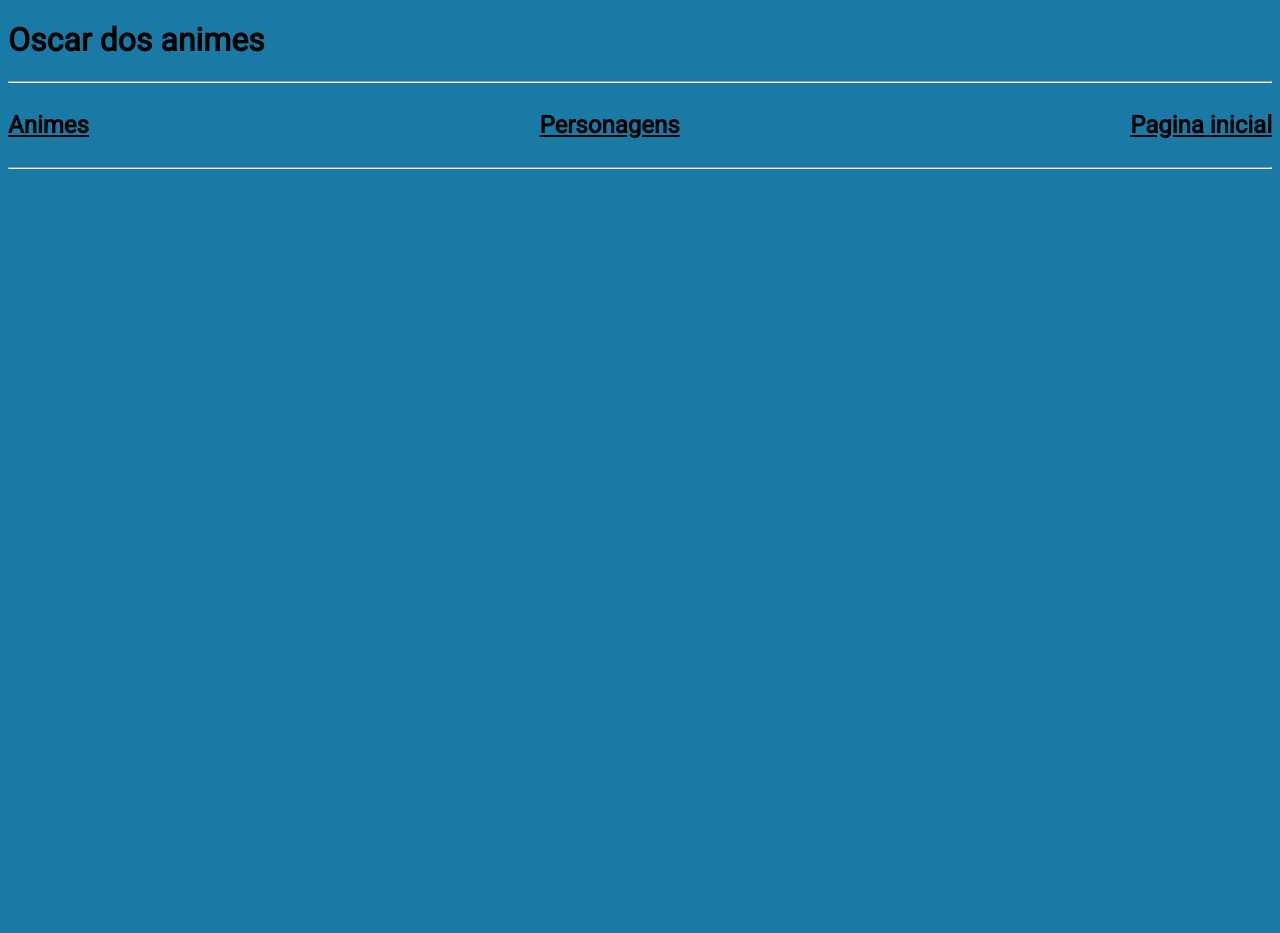
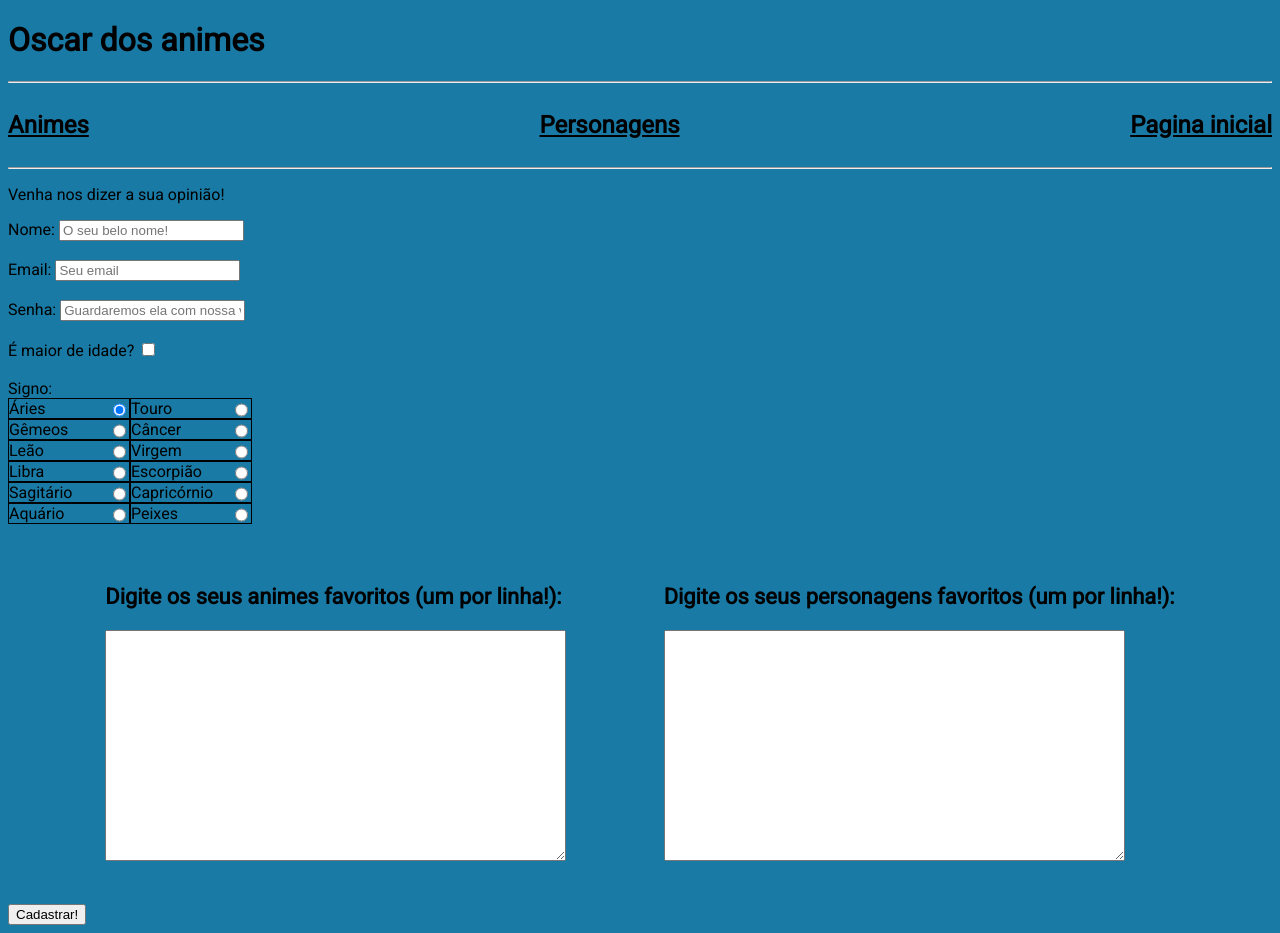
Before and after one commit to SenhorMarco/becomp_cap, a plain HTML site: page sem1/cadastro.html in a window 1280 px wide. Before the commit the page ends 800 px from the top, so only its background shows below. Drawn offline with Linux system fonts and the light colour scheme.

Commit message:
semana 1: pag de cadastro

```diff
--- a/sem1/cadastro.html
+++ b/sem1/cadastro.html
@@ -2,7 +2,7 @@
 <html lang="en">
 
 <head>
-  <title></title>
+  <title>Oscar dos animes: Cadastro</title>
   <meta charset="UTF-8">
   <meta name="viewport" content="width=device-width, initial-scale=1">
   <link href="style.css" rel="stylesheet">
@@ -19,6 +19,91 @@
     </nav>
     <hr>
   </div>
+  <p>Venha nos dizer a sua opinião!</p>
+  <form>
+    <label for="name">Nome:</label>
+    <input type="text" name="nome" placeholder="O seu belo nome!" required>
+    <br><br>
+
+    <label for="email">Email:</label>
+    <input type="email" name="email" placeholder="Seu email" required>
+    <br><br>
+
+    <label for="pass">Senha:</label>
+    <input type="password" placeholder="Guardaremos ela com nossa vida!" required>
+    <br><br>
+
+    <label for="adult">É maior de idade?</label>
+    <input type="checkbox" name="adult">
+    <br><br>
+    <label for="signo">Signo:</label>
+    <div class="signo-input">
+      <div class="signo-entry">
+        <label for="s1">Áries</label>
+        <input type="radio" name="signo" value="aries" checked>
+      </div>
+
+      <div class="signo-entry">
+        <label for="s1">Touro</label>
+        <input type="radio" name="signo" value="touro">
+      </div>
+      <div class="signo-entry">
+        <label for="s1">Gêmeos</label>
+        <input type="radio" name="signo" value="gemeos">
+      </div>
+      <div class="signo-entry">
+        <label for="s1">Câncer</label>
+        <input type="radio" name="signo" value="cancer">
+      </div>
+      <div class="signo-entry">
+        <label for="s1">Leão</label>
+        <input type="radio" name="signo" value="leao">
+      </div>
+      <div class="signo-entry">
+        <label for="s1">Virgem</label>
+        <input type="radio" name="signo" value="virgem">
+      </div>
+      <div class="signo-entry">
+        <label for="s1">Libra</label>
+        <input type="radio" name="signo" value="libra">
+      </div>
+      <div class="signo-entry">
+        <label for="s1">Escorpião</label>
+        <input type="radio" name="signo" value="escorpiao">
+      </div>
+      <div class="signo-entry">
+        <label for="s1">Sagitário</label>
+        <input type="radio" name="signo" value="sagitario">
+      </div>
+      <div class="signo-entry">
+        <label for="s1">Capricórnio</label>
+        <input type="radio" name="signo" value="capricornio">
+      </div>
+      <div class="signo-entry">
+        <label for="s1">Aquário</label>
+        <input type="radio" name="signo" value="aquario">
+      </div>
+      <div class="signo-entry">
+        <label for="s1">Peixes</label>
+        <input type="radio" name="signo" value="peixes">
+      </div>
+    </div>
+    <br><br>
+    <div class="ranking">
+      <div>
+        <h3>Digite os seus animes favoritos (um por linha!):</h3>
+        <textarea required rows="15" cols="55"></textarea>
+      </div>
+
+      <div>
+        <h3>Digite os seus personagens favoritos (um por linha!):</h3>
+        <textarea required rows="15" cols="55"></textarea>
+      </div>
+    </div>
+    <br><br>
+
+    <input type="submit" value="Cadastrar!">
+  </form>
 </body>
 
 </html>
--- a/sem1/style.css
+++ b/sem1/style.css
@@ -36,7 +36,6 @@ img {
   display: flex;
   flex-wrap: wrap;
   justify-content: space-around;
-  align-items: start;
   margin: 1pt;
   padding: 1pt;
   gap: 5pt;
@@ -52,3 +51,16 @@ img {
   padding: 2pt;
   border-radius: 3pt;
 }
+
+.signo-input {
+  width: 20%;
+  display: flex;
+  flex-wrap: wrap;
+}
+
+.signo-entry {
+  width: 120px;
+  border: 1px solid black;
+  display: flex;
+  justify-content: space-between;
+}
```
Also changed, not shown: sem1/anime.html (+1 -1 lines).
